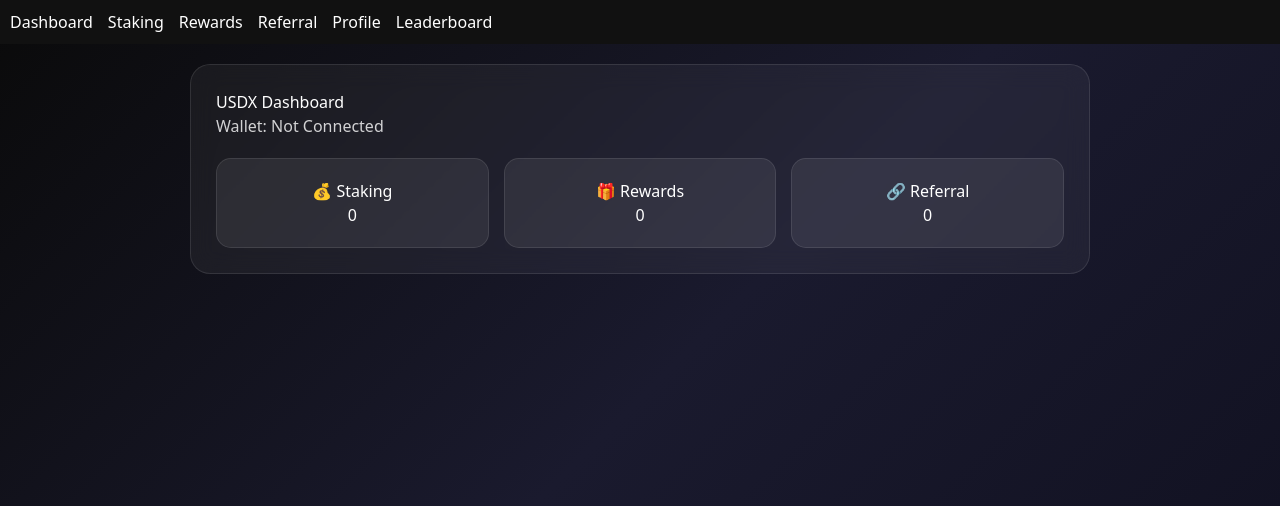
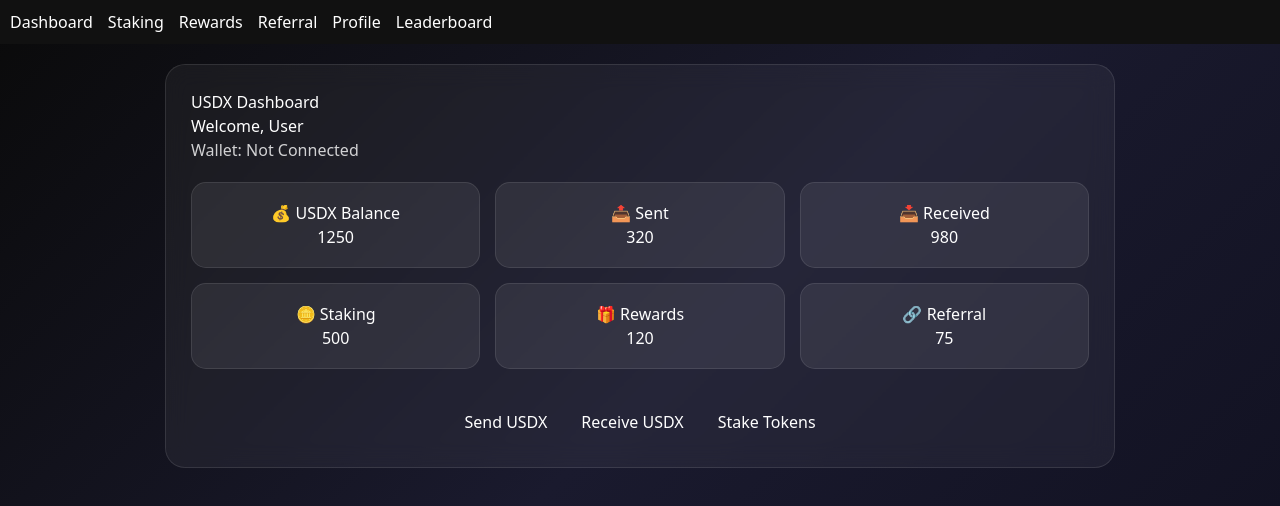
Before and after one commit to usdxofficialdev/-Dead-Token-Exchange-, a Next.js app: page /dashboard in a window 1280 px wide. Shown: the top 506 px of the page. Built offline with nearby package versions, Linux system fonts and the light colour scheme.

Commit message:
Update page.tsx

```diff
--- a/app/dashboard/page.tsx
+++ b/app/dashboard/page.tsx
@@ -4,24 +4,39 @@ import { useEffect, useState, CSSProperties } from "react";
 
 export default function Dashboard() {
   const [wallet, setWallet] = useState<string | null>(null);
+  const [userName, setUserName] = useState<string>("User");
 
   useEffect(() => {
-    const saved = localStorage.getItem("wallet");
-    if (saved) setWallet(saved);
+    const savedWallet = localStorage.getItem("wallet");
+    if (savedWallet) setWallet(savedWallet);
+
+    const savedName = localStorage.getItem("username");
+    if (savedName) setUserName(savedName);
   }, []);
 
   const data = {
-    staking: 0,
-    rewards: 0,
-    referral: 0
+    usdxBalance: 1250,
+    sent: 320,
+    received: 980,
+    staking: 500,
+    rewards: 120,
+    referral: 75
   };
 
   const cardStyle: CSSProperties = {
-    padding: "20px",
+    padding: "18px",
     borderRadius: "15px",
     background: "rgba(255,255,255,0.07)",
     border: "1px solid rgba(255,255,255,0.1)",
     textAlign: "center"
+  };
+
+  const actionBtn: CSSProperties = {
+    marginTop: "8px",
+    padding: "8px 12px",
+    borderRadius: "10px",
+    border: "none",
+    cursor: "pointer"
   };
 
   return (
@@ -34,7 +49,7 @@ export default function Dashboard() {
 
       <div style={{
         width: "100%",
-        maxWidth: "900px",
+        maxWidth: "950px",
         padding: "25px",
         borderRadius: "20px",
         background: "rgba(255,255,255,0.05)",
@@ -42,12 +57,16 @@ export default function Dashboard() {
         backdropFilter: "blur(12px)"
       }}>
 
+        {/* HEADER */}
         <h1>USDX Dashboard</h1>
+
+        <h3>Welcome, {userName}</h3>
 
         <p style={{ opacity: 0.8 }}>
           Wallet: {wallet || "Not Connected"}
         </p>
 
+        {/* MAIN STATS */}
         <div style={{
           marginTop: "20px",
           display: "grid",
@@ -56,7 +75,22 @@ export default function Dashboard() {
         }}>
 
           <div style={cardStyle}>
-            💰 Staking
+            💰 USDX Balance
+            <h2>{data.usdxBalance}</h2>
+          </div>
+
+          <div style={cardStyle}>
+            📤 Sent
+            <h2>{data.sent}</h2>
+          </div>
+
+          <div style={cardStyle}>
+            📥 Received
+            <h2>{data.received}</h2>
+          </div>
+
+          <div style={cardStyle}>
+            🪙 Staking
             <h2>{data.staking}</h2>
           </div>
 
@@ -72,6 +106,28 @@ export default function Dashboard() {
 
         </div>
 
+        {/* ACTIONS */}
+        <div style={{
+          marginTop: "25px",
+          display: "flex",
+          gap: "10px",
+          justifyContent: "center"
+        }}>
+
+          <button style={actionBtn}>
+            Send USDX
+          </button>
+
+          <button style={actionBtn}>
+            Receive USDX
+          </button>
+
+          <button style={actionBtn}>
+            Stake Tokens
+          </button>
+
+        </div>
+
       </div>
 
     </div>
```
